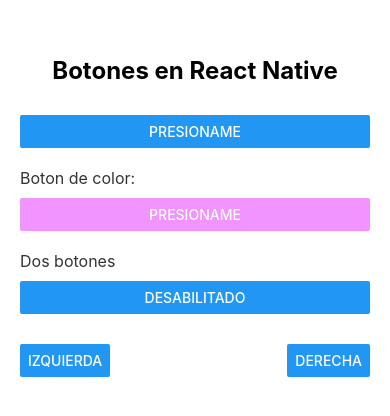
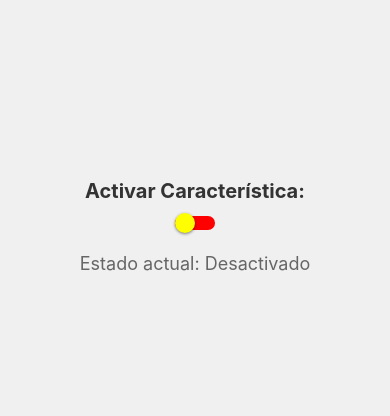
Before and after one commit to Jesuscruz77/PM196, a React Native app in the folder my-blank/: screen / in a window 390 px wide. Shown: the part 196-612 px from the top of the page. Built offline with nearby package versions, Linux system fonts and the light colour scheme.

Commit message:
Practica 8 pt2
Practica 8 con switch terminada

```diff
--- a/my-blank/App.js
+++ b/my-blank/App.js
@@ -1,98 +1,50 @@
-import { StatusBar } from "expo-status-bar";
-import { Button, StyleSheet, Text, View, Alert, Platform } from "react-native";
-import React, { useState } from "react";
+import React, { useState } from 'react';
+import { View, Switch, StyleSheet, Text } from 'react-native';
 
-const showAlert = (message) => {
-  if (Platform.OS === "web") {
-    window.alert(message);
-  }else {
-    Alert.alert("Alert", message,);
-  }
-}
+const App = () => {
+  const [activo, setActivo] = useState(false);
 
+  const cambiarSwitch = () => {
+    setActivo(previousState => !previousState);
+  };
 
-export default function App() {
   return (
-    <View style = {styles.container}>
-      <Text style = {styles.title}>Botones en React Native</Text>
+    <View style={styles.container}>
+      <Text style={styles.label}>Activar Característica:</Text>
 
-      <View style = {styles.section}>
-        <Button
-          title="Presioname"
-          onPress={() => showAlert("Boton presionado!")}
-        />
-      </View>
-      <View style = {styles.section}>
-        <Text style = {styles.description}>Boton de color:</Text>
-        <Button
-          title="Presioname"
-          color="#f194ff"
-          onPress={() => showAlert("Boton de color presionado!")}
-        />
-      </View>
-      <View style = {styles.section}>
-        <Text style = {styles.description}>Dos botones</Text>
-        <Button
-          title="Desabilitado"
-          onPress={() => showAlert("No funciona :(")}
-        />
-      </View>
-      <View style = {styles.section}>
-        <Text style = {styles.description}></Text>
-        <View style = {styles.buttonRow}>
-          <Button
-            title="Izquierda"
-            onPress={() => showAlert("Boton Izquierdo presionado")}
-          />
+      <Switch
+        onValueChange={cambiarSwitch}
+        value={activo}
+        // disabled={true}
+        trackColor={{ false: '#FF0000', true: '#00FF00' }}
+        thumbColor={activo ? '#0000FF' : '#FFFF00'}
+        ios_backgroundColor="#3e3e3e"
+      />
 
-          <View style = {styles.buttonSpacer} />
-            <Button
-              title="Derecha"
-              onPress={() => showAlert("Boton Derecho presionado")}
-            />
-
-        </View>
-      </View>
-
+      <Text style={styles.statusText}>Estado actual: {activo ? 'Activado' : 'Desactivado'}</Text>
     </View>
   );
-}
+};
 
-
-
+// ESTILOS
 const styles = StyleSheet.create({
   container: {
     flex: 1,
-    padding: 20,
-    backgroundColor: "#ffffff",
-    justifyContent: "center",
+    justifyContent: 'center',
+    alignItems: 'center',
+    backgroundColor: '#f0f0f0',
   },
-
-  title: {
-    fontSize: 24,
-    fontWeight: "bold",
-    textAlign: "center",
-    marginBottom: 30,
-    color: "#000000",
+  label: {
+    fontSize: 20,
+    marginBottom: 10,
+    fontWeight: 'bold',
+    color: '#333',
   },
-
-  section: {
-    marginBottom: 20,
-  },
-
-  description: {
-    fontSize: 16,
-    marginBottom: 10,
-    color: "#333333",
-  },
-
-  buttonRow: {
-    flexDirection: "row",
-    justifyContent: "space-between",
-    alignItems: "center",
-  },
-
-  buttonSpacer: {
-    width: 10
+  statusText: {
+    marginTop: 20,
+    fontSize: 18,
+    color: '#666',
   },
 });
+
+export default App;
```
Also changed, not shown: my-blank/practica8_pt1.js (added, +98 -0 lines).
